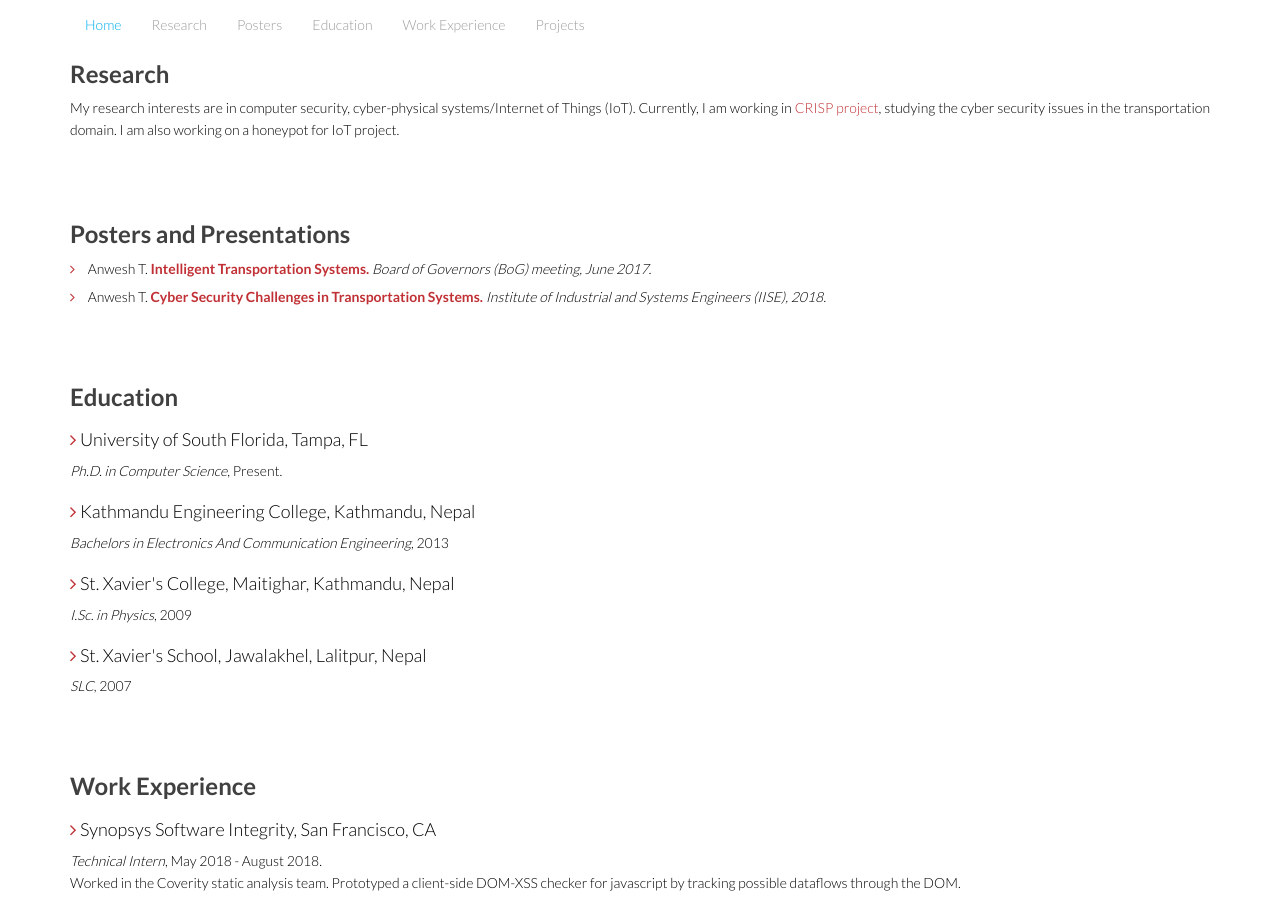
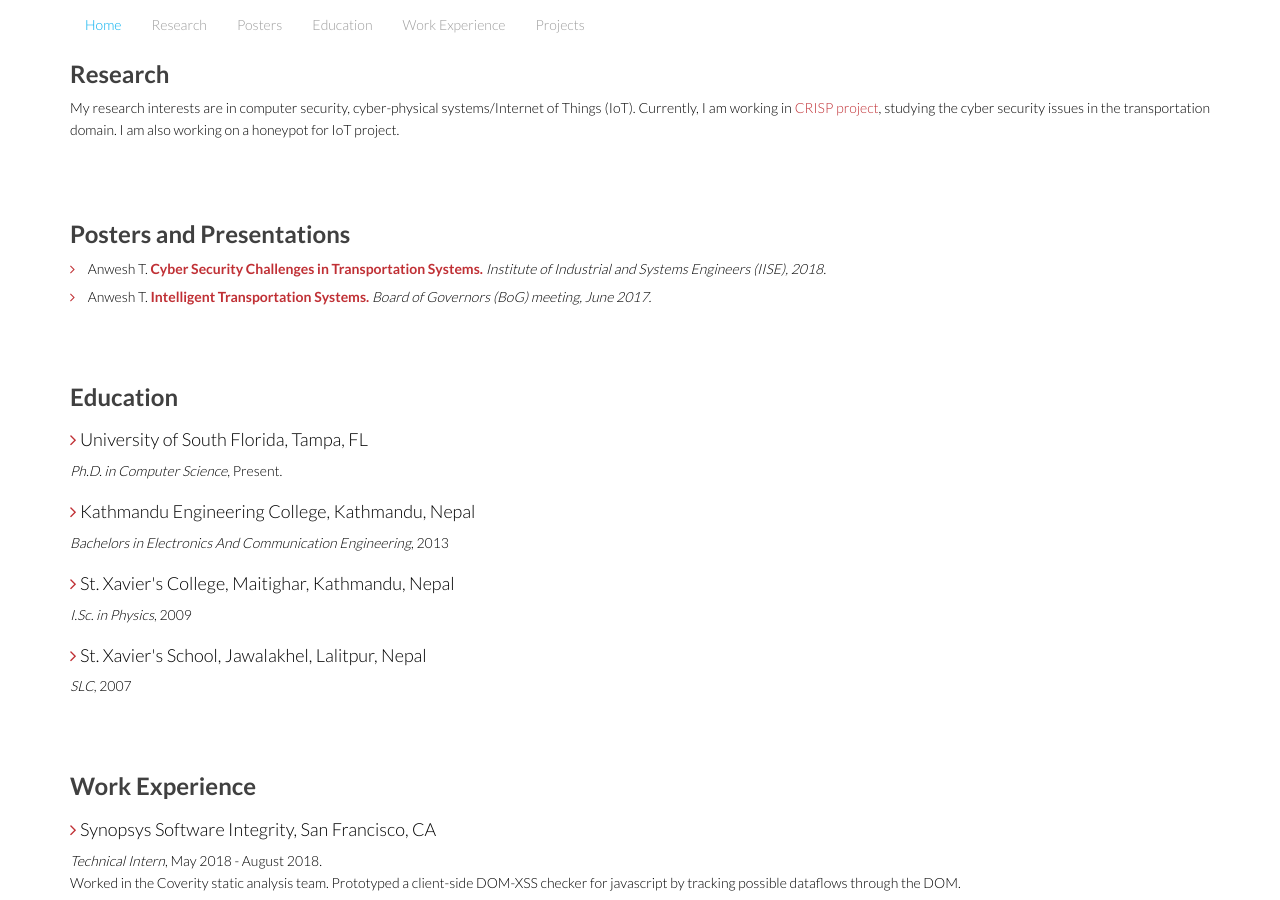
Before and after one commit to anwesht/anwesht.github.io, a Jekyll site: the page built from index.md, in a window 1280 px wide and 900 px high, scrolled down 680 px. Built offline with Jekyll 4.4.1, drawn with Linux system fonts in a browser that asks for light colours.

Commit message:
Changed order of presentations.

```diff
--- a/_includes/sections/aboutme.html
+++ b/_includes/sections/aboutme.html
@@ -36,13 +36,14 @@
         <!--list from services page.-->
         <ul class="elements">
           <li class="wow fadeInUp" data-wow-duration="900ms" data-wow-delay="100ms"><i class="fa fa-angle-right"></i>
+            Anwesh T. <strong> <a href="resources/iise-2018.pptx" target="_blank">Cyber Security Challenges in Transportation Systems. </a> </strong>
+            <span class="italic">Institute of Industrial and Systems Engineers (IISE), 2018.</span>
+          </li>
+          <li class="wow fadeInUp" data-wow-duration="800ms" data-wow-delay="200ms"><i class="fa fa-angle-right"></i>
             Anwesh T. <strong> <a href="resources/its-2017.pdf" target="_blank">Intelligent Transportation Systems. </a> </strong>
             <span class="italic">Board of Governors (BoG) meeting, June 2017.</span>
           </li>
-          <li class="wow fadeInUp" data-wow-duration="800ms" data-wow-delay="200ms"><i class="fa fa-angle-right"></i>
-            Anwesh T. <strong> <a href="resources/iise-2018.pptx" target="_blank">Cyber Security Challenges in Transportation Systems. </a> </strong>
-            <span class="italic">Institute of Industrial and Systems Engineers (IISE), 2018.</span>
-          </li>
+
           <!--
           <li class="wow fadeInUp" data-wow-duration="800ms" data-wow-delay="200ms"><i class="fa fa-angle-right"></i> scrambled it to make a type specimen book.</li>
           <li class="wow fadeInUp" data-wow-duration="700ms" data-wow-delay="300ms"><i class="fa fa-angle-right"></i> scrambled it to make a type specimen book.</li>
```
